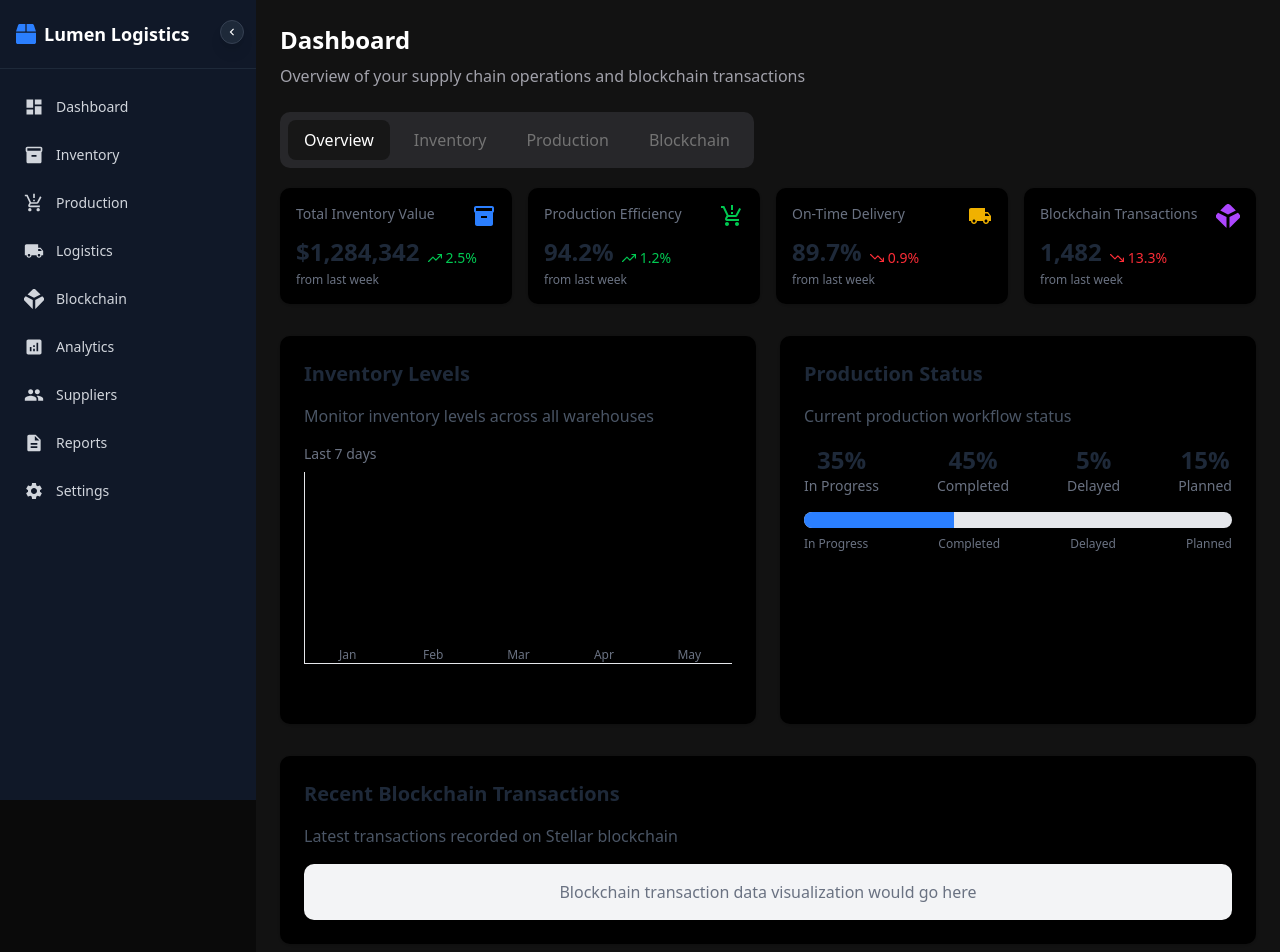
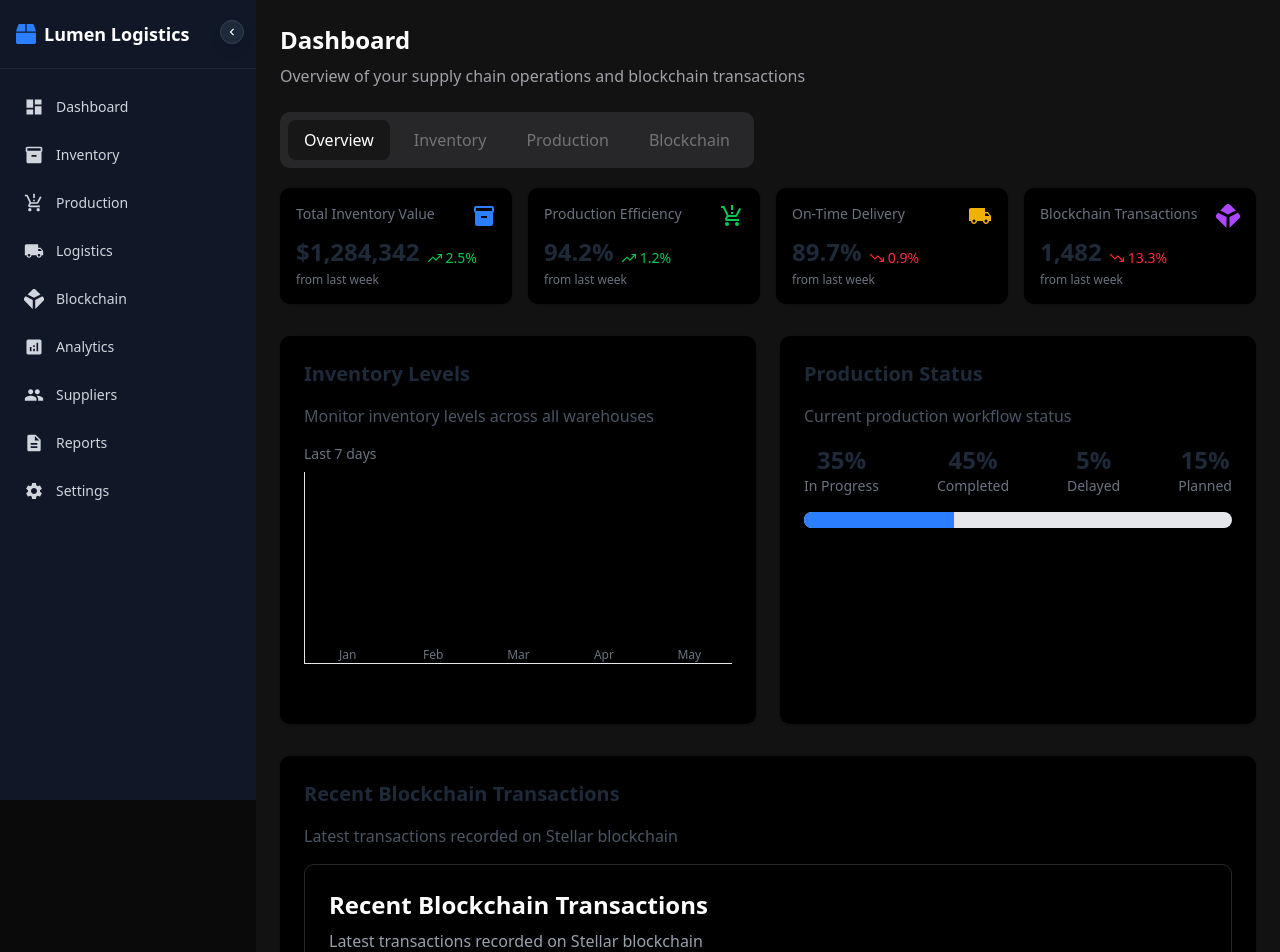
Before and after one commit to Lumen-Logistic-development/Lumen-Logistics, a Next.js app: page /Dashboard in a window 1280 px wide. Shown: the top 952 px of the page. Built offline with nearby package versions, Linux system fonts and the light colour scheme.

Commit message:
feat: integrate RecentTransactions component into Dashboard and clean up Home redirection

```diff
--- a/src/app/Dashboard/page.tsx
+++ b/src/app/Dashboard/page.tsx
@@ -8,6 +8,7 @@ import {
 } from "react-icons/md";
 import { SiBlockchaindotcom } from "react-icons/si";
 import { FiTrendingUp, FiTrendingDown } from "react-icons/fi";
+import RecentTransactions from "../../components/organism/recentTransactions";
 
 const Dashboard: FC = () => {
   // Mock data - replace with your actual data sources
@@ -60,7 +61,7 @@ const Dashboard: FC = () => {
 
       {/* Overview Section */}
       <section className="mb-8">
-        <div className=" space-x-2 bg-[#27272a] p-2 rounded-lg inline-block mb-5">
+        <div className="space-x-2 bg-[#27272a] p-2 rounded-lg inline-block mb-5">
           <button className="px-4 py-2 text-white bg-neutral-900 rounded-md">
             Overview
           </button>
@@ -96,8 +97,7 @@ const Dashboard: FC = () => {
                 </span>
               </div>
               <p className="text-xs text-gray-500 mt-1">
-                from{" "}
-                {metric.title.includes("Month") ? "last month" : "last week"}
+                from {metric.title.includes("Month") ? "last month" : "last week"}
               </p>
             </div>
           ))}
@@ -163,14 +163,6 @@ const Dashboard: FC = () => {
               />
             ))}
           </div>
-
-          <div className="flex justify-between mt-2">
-            {productionStatus.map((status, index) => (
-              <span key={index} className="text-xs text-gray-500">
-                {status.name}
-              </span>
-            ))}
-          </div>
         </section>
       </div>
 
@@ -182,11 +174,7 @@ const Dashboard: FC = () => {
         <p className="text-gray-600 mb-4">
           Latest transactions recorded on Stellar blockchain
         </p>
-        <div className="bg-gray-100 p-4 rounded-lg">
-          <p className="text-center text-gray-500">
-            Blockchain transaction data visualization would go here
-          </p>
-        </div>
+        <RecentTransactions transactions={[]} />
       </section>
 
       {/* Supply Chain Visibility Section */}
--- a/src/app/page.tsx
+++ b/src/app/page.tsx
@@ -1,9 +1,8 @@
 import { InventoryChart } from '../components/organism/inventoryChart';
 import { ProductionStatusChart } from '../components/organism/productionStatusChart';
 import OnTimeDelivery from '../components/molecules/onTimeDelivery';
-import RecentTransactions from '@/components/organism/recentTransactions';
 import { redirect } from 'next/navigation';
 
 export default function Home() {
-  redirect('/dashboard')
+  redirect('/dashboard');
 }
```
